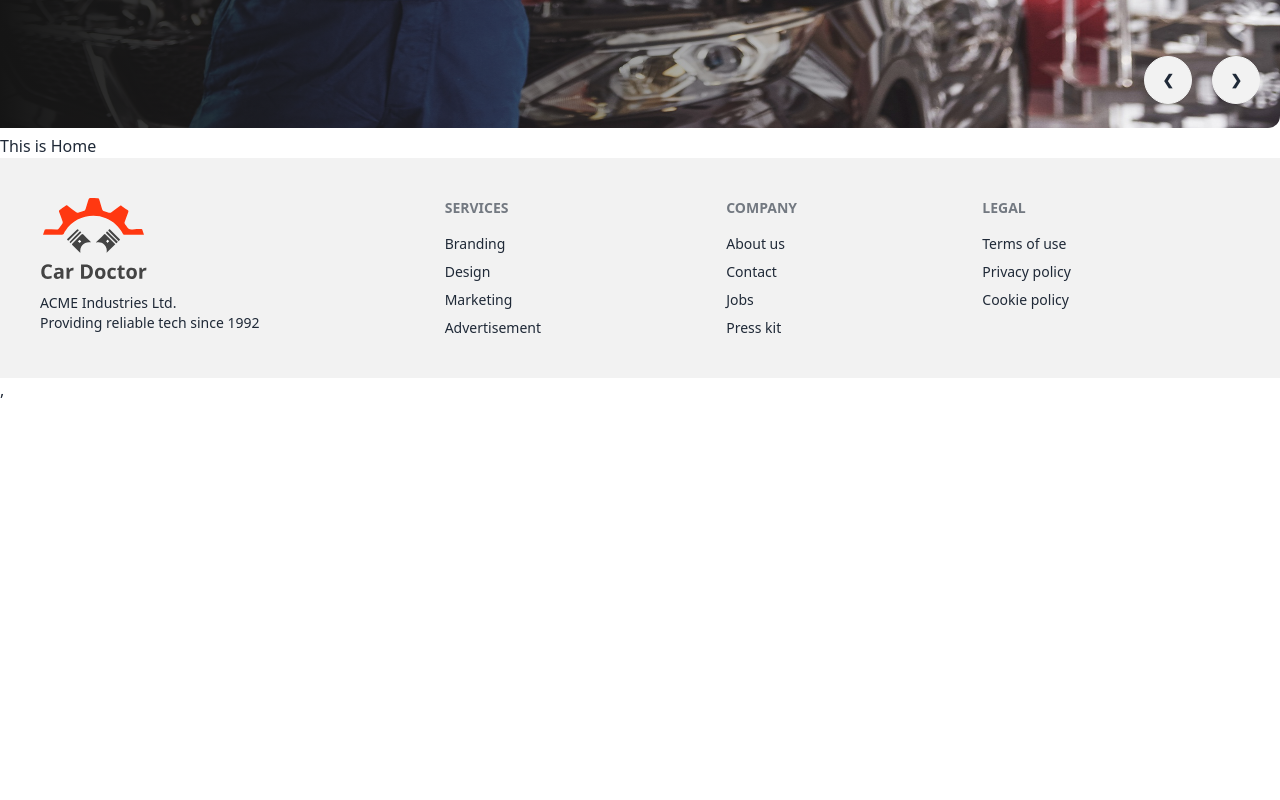
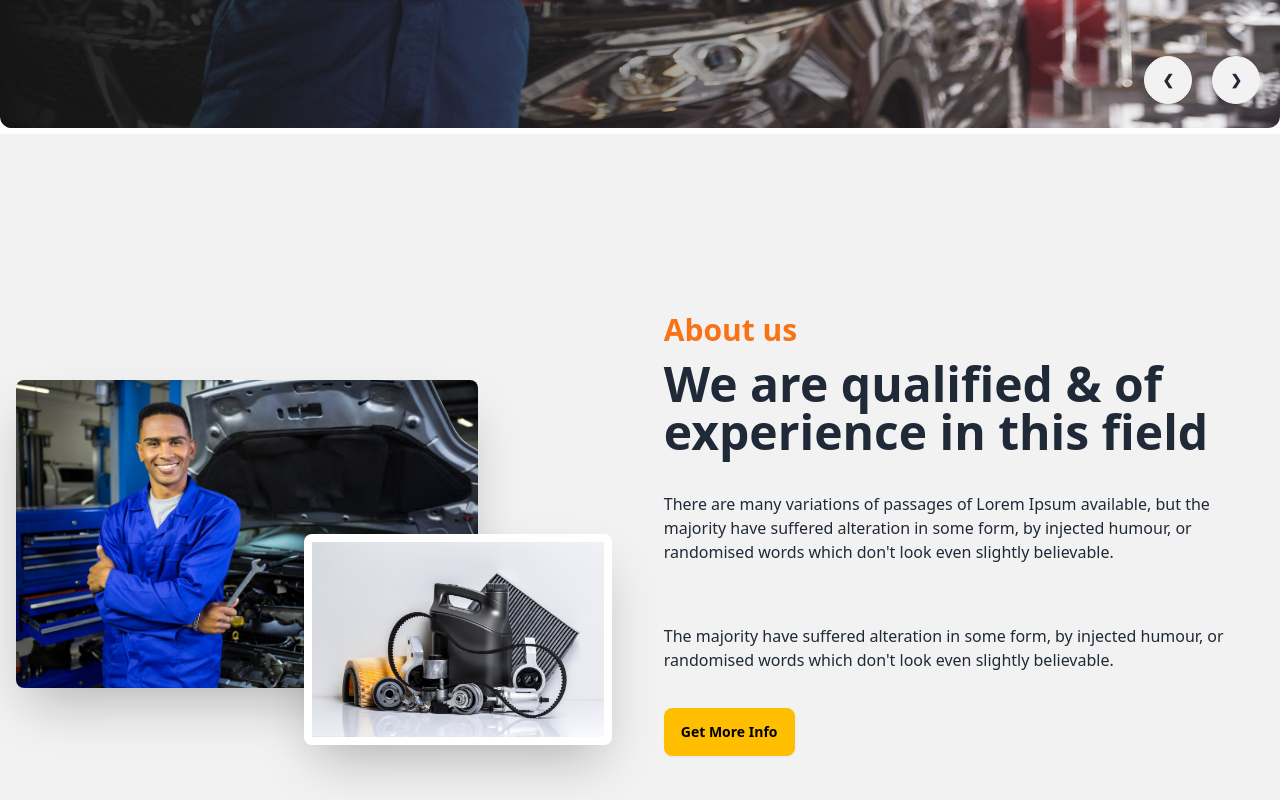
Before and after one commit to rehanulhb/car-parts-shop-frontend, a React (Vite) app: page / in a window 1280 px wide. Shown: the part 600-1400 px from the top of the page. Before the commit the page ends 1002 px from the top, so only its background shows below. Built offline with nearby package versions, Linux system fonts and the light colour scheme.

Commit message:
About us Section Done

```diff
--- /dev/null
+++ b/src/Pages/Home/About/About.jsx
@@ -0,0 +1,29 @@
+import person from "../../../assets/images/about_us/person.jpg";
+import parts from "../../../assets/images/about_us/parts.jpg";
+
+const About = () => {
+  return (
+    <div className="hero bg-base-200 min-h-screen">
+      <div className="hero-content flex-col lg:flex-row">
+        <div className="lg:w-1/2 relative">
+          <img src={person} className="w-3/4  rounded-lg shadow-2xl" />
+          <img src={parts} className="w-1/2 absolute right-5 top-1/2 rounded-lg border-8 border-white shadow-2xl" />
+        </div>
+        <div className="lg:w-1/2 space-y-3 p-4">
+        <h3 className="text-3xl text-orange-500 font-bold">About us</h3>
+          <h1 className="text-5xl font-bold">We are qualified & of experience in this field</h1>
+          <p className="py-6">
+          There are many variations of passages of Lorem Ipsum available, but the majority have suffered alteration in some form, by injected humour, or randomised words which don't look even slightly believable.
+          </p>
+          <p className="py-6">
+          The majority have suffered alteration in some form, by injected humour, or randomised words which don't look even slightly believable.
+          </p>
+
+          <button className="btn btn-warning">Get More Info</button>
+        </div>
+      </div>
+    </div>
+  );
+};
+
+export default About;
--- a/src/Pages/Home/Banner/Banner.jsx
+++ b/src/Pages/Home/Banner/Banner.jsx
@@ -2,16 +2,17 @@
 import img2 from "../../../assets/images/banner/2.jpg";
 import img3 from "../../../assets/images/banner/3.jpg";
 import img4 from "../../../assets/images/banner/4.jpg";
-
 
 const Banner = () => {
   return (
     <div className="carousel w-full h-[600px]">
       <div id="slide1" className="carousel-item relative w-full">
         <img src={img1} className="w-full rounded-xl" />
-        <div className="absolute flex items-center h-full left-0 top-0 bg-gradient-to-r from-[#151515] to-[rgba(21,21,21,0)] ">
+        <div className="absolute rounded-xl flex items-center h-full left-0 top-0 bg-gradient-to-r from-[#151515] to-[rgba(21,21,21,0)] ">
           <div className="text-white space-y-7 pl-12 w-1/2">
-            <h2 className="text-6xl font-bold">Affordable Price for Car Servicing</h2>
+            <h2 className="text-6xl font-bold">
+              Affordable Price for Car Servicing
+            </h2>
             <p>
               There are many variations of passages of available, but the
               majority have suffered alteration in some form
@@ -34,7 +35,24 @@
         </div>
       </div>
       <div id="slide2" className="carousel-item relative w-full">
-        <img src={img2} className="w-full" />
+      <img src={img2} className="w-full rounded-xl" />
+        <div className="absolute rounded-xl flex items-center h-full left-0 top-0 bg-gradient-to-r from-[#151515] to-[rgba(21,21,21,0)] ">
+          <div className="text-white space-y-7 pl-12 w-1/2">
+            <h2 className="text-6xl font-bold">
+              Affordable Price for Car Servicing
+            </h2>
+            <p>
+              There are many variations of passages of available, but the
+              majority have suffered alteration in some form
+            </p>
+            <div>
+              <button className="btn btn-primary mr-5">Discover More</button>
+              <button className="btn btn-outline btn-secondary">
+                Latest Project
+              </button>
+            </div>
+          </div>
+        </div>
         <div className="absolute left-5 right-5 bottom-0 justify-end flex -translate-y-1/2 transform">
           <a href="#slide1" className="btn btn-circle mr-5">
             ❮
@@ -45,7 +63,24 @@
         </div>
       </div>
       <div id="slide3" className="carousel-item relative w-full">
-        <img src={img3} className="w-full" />
+      <img src={img3} className="w-full rounded-xl" />
+        <div className="absolute rounded-xl flex items-center h-full left-0 top-0 bg-gradient-to-r from-[#151515] to-[rgba(21,21,21,0)] ">
+          <div className="text-white space-y-7 pl-12 w-1/2">
+            <h2 className="text-6xl font-bold">
+              Affordable Price for Car Servicing
+            </h2>
+            <p>
+              There are many variations of passages of available, but the
+              majority have suffered alteration in some form
+            </p>
+            <div>
+              <button className="btn btn-primary mr-5">Discover More</button>
+              <button className="btn btn-outline btn-secondary">
+                Latest Project
+              </button>
+            </div>
+          </div>
+        </div>
         <div className="absolute left-5 right-5 bottom-0 justify-end flex -translate-y-1/2 transform">
           <a href="#slide2" className="btn btn-circle mr-5">
             ❮
@@ -56,7 +91,24 @@
         </div>
       </div>
       <div id="slide4" className="carousel-item relative w-full">
-        <img src={img4} className="w-full" />
+      <img src={img4} className="w-full rounded-xl" />
+        <div className="absolute rounded-xl flex items-center h-full left-0 top-0 bg-gradient-to-r from-[#151515] to-[rgba(21,21,21,0)] ">
+          <div className="text-white space-y-7 pl-12 w-1/2">
+            <h2 className="text-6xl font-bold">
+              Affordable Price for Car Servicing
+            </h2>
+            <p>
+              There are many variations of passages of available, but the
+              majority have suffered alteration in some form
+            </p>
+            <div>
+              <button className="btn btn-primary mr-5">Discover More</button>
+              <button className="btn btn-outline btn-secondary">
+                Latest Project
+              </button>
+            </div>
+          </div>
+        </div>
         <div className="absolute left-5 right-5 bottom-0 justify-end flex -translate-y-1/2 transform">
           <a href="#slide3" className="btn btn-circle mr-5">
             ❮
--- a/src/Pages/Home/Home/Home.jsx
+++ b/src/Pages/Home/Home/Home.jsx
@@ -1,3 +1,4 @@
+import About from "../About/About";
 import Banner from "../Banner/Banner";
 
 
@@ -5,7 +6,8 @@
     return (
         <div>
             <Banner></Banner>
-            <h2>This is Home</h2>
+            <About></About>
+
         </div>
     );
 };
```
